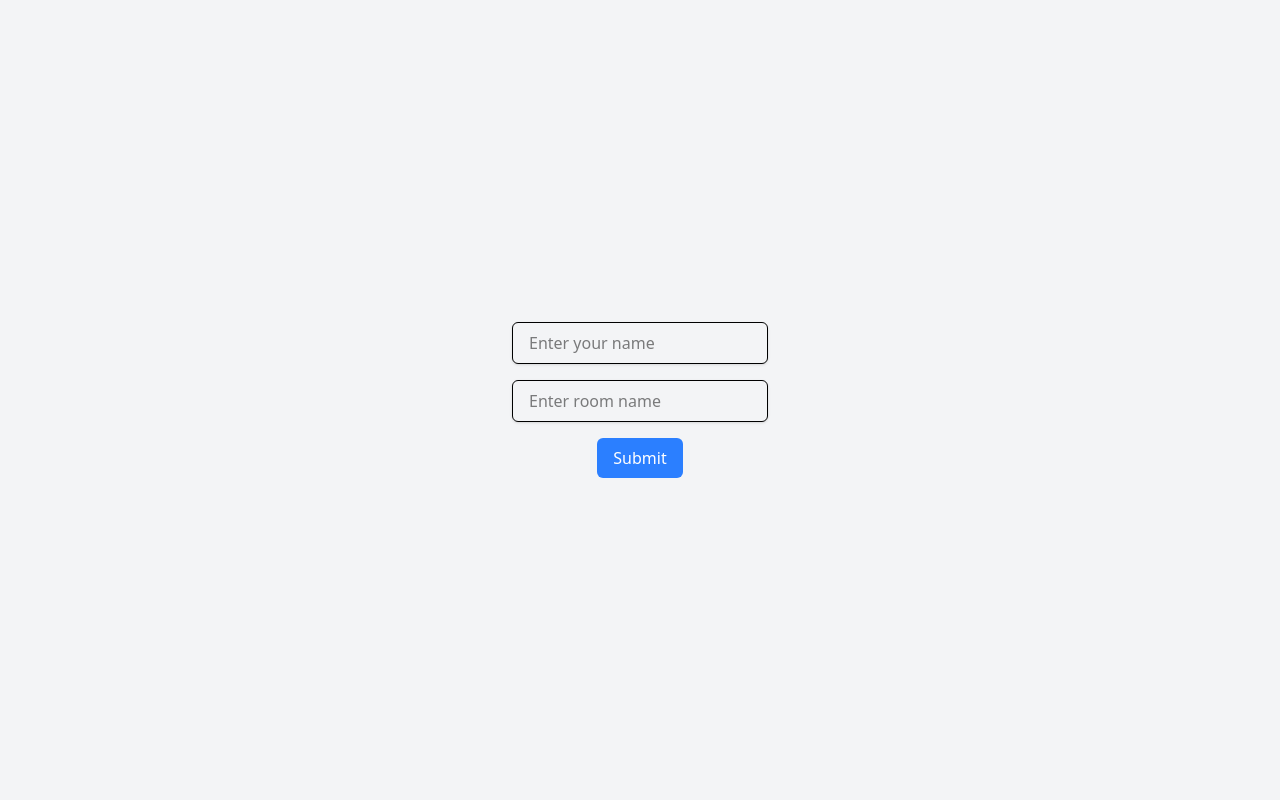
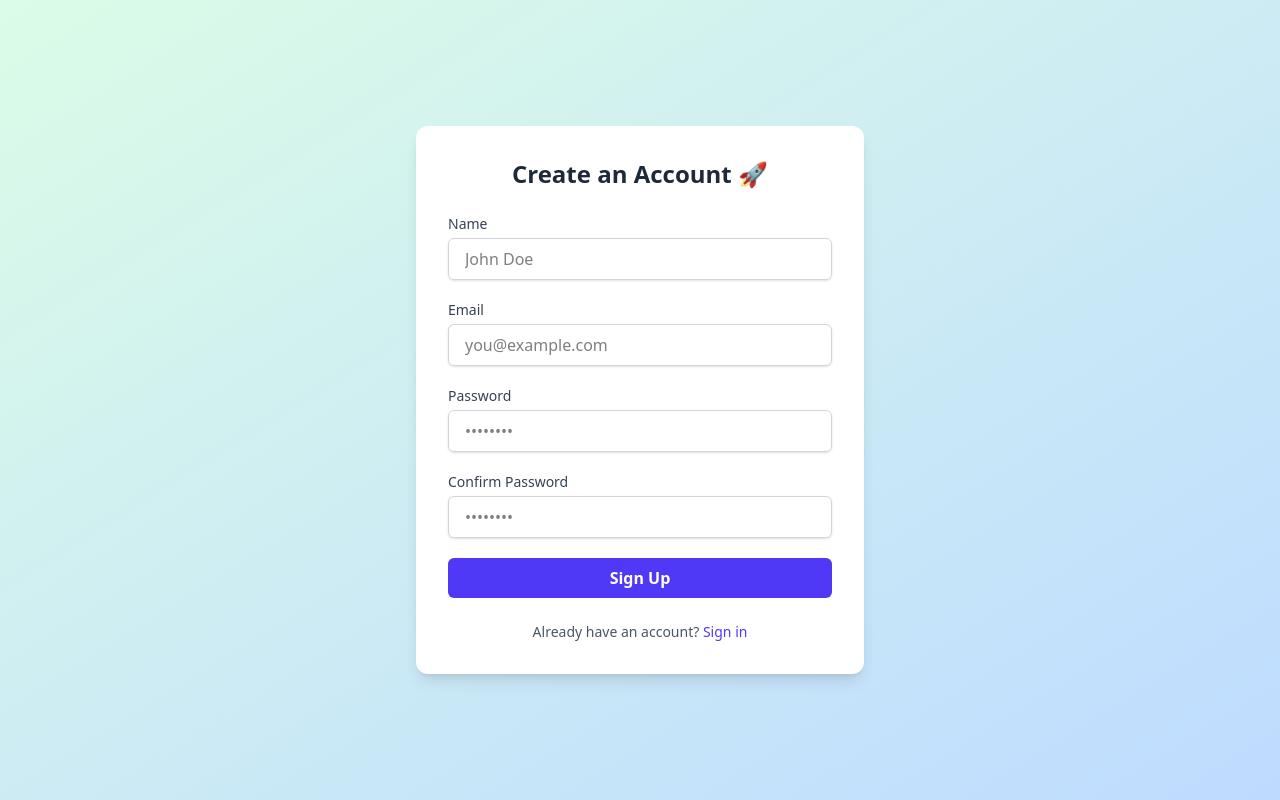
Before and after one commit to WebWizBivek/chat-app-socket.io, a React (Vite) app in the folder client/: page /signup in a window 1280 px wide. Built offline with nearby package versions, Linux system fonts and the light colour scheme; no server answers.

Commit message:
Refactor application structure and implement room joining functionality with socket communication

```diff
--- a/client/src/App.jsx
+++ b/client/src/App.jsx
@@ -1,16 +1,6 @@
-import { useState } from 'react'
-import SignIn from './pages/Signin'
-import ChatApp from './pages/ChatApp'
-
+import { useState } from "react";
 function App() {
-
-  return (
-   <div>
-{/* <SignIn /> */}
-<ChatApp />
-
-   </div>
-  )
+  return <div></div>;
 }
 
-export default App
+export default App;
--- /dev/null
+++ b/client/src/components/Room.jsx
@@ -0,0 +1,75 @@
+import React, { useState, useContext, useEffect } from "react";
+import { SocketContext } from "../providers/socketProvider";
+import { useSearchParams } from "react-router-dom";
+
+function Room() {
+  const socket = useContext(SocketContext);
+  const [searchParams] = useSearchParams();
+  const name = searchParams.get("name");
+  const room = searchParams.get("room");
+
+  const [message, setMessage] = useState("");
+  const [messages, setMessages] = useState([]);
+
+  // Listen for incoming messages
+  useEffect(() => {
+    socket.on("receive_message", (data) => {
+      setMessages((prev) => [...prev, data]);
+    });
+
+    return () => {
+      socket.off("receive_message");
+    };
+  }, [socket]);
+
+  const handleSendMessage = (e) => {
+    e.preventDefault();
+
+    if (!message.trim()) return;
+
+    const msgData = {
+      room,
+      name,
+      text: message,
+      time: new Date().toLocaleTimeString(),
+    };
+
+    socket.emit("send_message", msgData);
+    setMessages((prev) => [...prev, msgData]);
+    setMessage("");
+  };
+
+  return (
+    <div className="min-h-screen bg-gray-100 p-6 flex flex-col">
+      <h2 className="text-xl font-bold text-center mb-4">Room: {room}</h2>
+
+      <div className="flex-1 overflow-y-auto bg-white p-4 rounded-md shadow mb-4">
+        {messages.map((msg, index) => (
+          <div key={index} className="mb-2">
+            <span className="font-semibold">{msg.name}:</span>{" "}
+            <span>{msg.text}</span>
+            <span className="text-xs text-gray-500 ml-2">({msg.time})</span>
+          </div>
+        ))}
+      </div>
+
+      <form onSubmit={handleSendMessage} className="flex gap-2">
+        <input
+          type="text"
+          value={message}
+          onChange={(e) => setMessage(e.target.value)}
+          placeholder="Type your message..."
+          className="flex-1 px-4 py-2 border border-gray-300 rounded-md shadow-sm focus:ring-indigo-500 focus:border-indigo-500"
+        />
+        <button
+          type="submit"
+          className="px-4 py-2 bg-indigo-600 text-white rounded-md hover:bg-indigo-700"
+        >
+          Send
+        </button>
+      </form>
+    </div>
+  );
+}
+
+export default Room;
--- a/client/src/main.jsx
+++ b/client/src/main.jsx
@@ -1,17 +1,30 @@
-import { StrictMode } from 'react'
-import { createRoot } from 'react-dom/client'
-import './index.css'
-import App from './App.jsx'
-import SocketProvider from './providers/socketProvider.jsx'
+import { StrictMode } from "react";
+import { createRoot } from "react-dom/client";
+import "./index.css";
+import App from "./App.jsx";
+import SocketProvider from "./providers/socketProvider.jsx";
+import { createBrowserRouter, RouterProvider } from "react-router";
+import SignIn from "./pages/Signin.jsx";
+import SignUp from "./pages/Signup.jsx";
+import JoinRoom from "./pages/JoinRoom.jsx";
 
-createRoot(document.getElementById('root')).render(
+let router = createBrowserRouter([
+  {
+    path: "/",
+    Component: SignIn,
+  },
+  {
+    path: "/signup",
+    Component: SignUp,
+  },
+  {
+    path: "/join",
+    Component: JoinRoom,
+  },
+]);
 
-<SocketProvider>
-
-  <App />
-
-
-</SocketProvider>
-
-
-)
+createRoot(document.getElementById("root")).render(
+  <SocketProvider>
+    <RouterProvider router={router}></RouterProvider>
+  </SocketProvider>
+);
--- a/client/src/pages/ChatApp.jsx
+++ b/client/src/pages/ChatApp.jsx
@@ -1,12 +1,18 @@
-import React, { useState } from 'react';
-import { useContext } from 'react';
-import { SocketContext } from '../providers/socketProvider.jsx';
+import React, { useState } from "react";
+import { useContext } from "react";
+import { SocketContext } from "../providers/socketProvider.jsx";
 function NameRoomForm() {
-  const [name, setName] = useState('');
-  const [room, setRoom] = useState('');
-    const socket= useContext(SocketContext);
+  const [name, setName] = useState("");
+  const [room, setRoom] = useState("");
+  const [data, setData] = useState(null);
+
+  const socket = useContext(SocketContext);
   const handleClick = () => {
-    socket.emit("hello","i love india")
+    setData({ name, room });
+    socket.emit("hello", {
+      name,
+      room,
+    });
   };
 
   return (
@@ -25,6 +31,7 @@ function NameRoomForm() {
         placeholder="Enter room name"
         className="px-4 py-2 w-64 border rounded-md shadow-sm focus:outline-none focus:ring-2 focus:ring-blue-400"
       />
+
       <button
         onClick={handleClick}
         className="px-4 py-2 bg-blue-500 text-white rounded-md hover:bg-blue-600 transition"
--- /dev/null
+++ b/client/src/pages/JoinRoom.jsx
@@ -0,0 +1,78 @@
+import React, { useState, useContext } from "react";
+import { useNavigate } from "react-router";
+import { SocketContext } from "../providers/socketProvider"; // adjust path if needed
+
+function JoinRoom() {
+  const [name, setName] = useState("");
+  const [room, setRoom] = useState("");
+  const [error, setError] = useState("");
+  const socket = useContext(SocketContext);
+  const navigate = useNavigate();
+
+  const handleJoin = (e) => {
+    e.preventDefault();
+
+    if (!name || !room) {
+      setError("Please fill in both fields.");
+      return;
+    }
+
+    socket.emit("join_room", { name, room });
+
+    // Store info locally or in context if needed
+    navigate(`/chat?name=${name}&room=${room}`);
+  };
+
+  return (
+    <div className="flex items-center justify-center min-h-screen bg-gradient-to-r from-indigo-100 to-purple-200">
+      <div className="w-full max-w-md bg-white p-8 rounded-xl shadow-lg">
+        <h2 className="text-2xl font-bold text-center text-gray-800 mb-6">
+          Join a Chat Room
+        </h2>
+
+        {error && (
+          <p className="text-red-500 text-sm mb-4 text-center">{error}</p>
+        )}
+
+        <form onSubmit={handleJoin} className="space-y-5">
+          <div>
+            <label className="block text-sm font-medium text-gray-700">
+              Name
+            </label>
+            <input
+              type="text"
+              value={name}
+              onChange={(e) => setName(e.target.value)}
+              placeholder="Your name"
+              className="mt-1 block w-full px-4 py-2 border border-gray-300 rounded-md shadow-sm focus:ring-indigo-500 focus:border-indigo-500"
+              required
+            />
+          </div>
+
+          <div>
+            <label className="block text-sm font-medium text-gray-700">
+              Room
+            </label>
+            <input
+              type="text"
+              value={room}
+              onChange={(e) => setRoom(e.target.value)}
+              placeholder="Room name"
+              className="mt-1 block w-full px-4 py-2 border border-gray-300 rounded-md shadow-sm focus:ring-indigo-500 focus:border-indigo-500"
+              required
+            />
+          </div>
+
+          <button
+            type="submit"
+            className="w-full py-2 px-4 bg-indigo-600 hover:bg-indigo-700 text-white font-semibold rounded-md"
+          >
+            Join Room
+          </button>
+        </form>
+      </div>
+    </div>
+  );
+}
+
+export default JoinRoom;
--- a/client/src/pages/Signin.jsx
+++ b/client/src/pages/Signin.jsx
@@ -1,37 +1,46 @@
-import React, { useState } from 'react';
+import React, { useState } from "react";
 
-function SignIn() {
-  const [email, setEmail] = useState('');
-  const [password, setPassword] = useState('');
-  const [error, setError] = useState('');
+export default function SignIn() {
+  const [email, setEmail] = useState("");
+  const [password, setPassword] = useState("");
+  const [error, setError] = useState("");
 
   const handleSubmit = async (e) => {
     e.preventDefault();
 
     if (!email || !password) {
-      setError('Please fill in both fields.');
+      setError("Please fill in both fields.");
       return;
     }
 
     try {
-      console.log('Signing in with:', { email, password });
-      setError('');
+      console.log("Signing in with:", { email, password });
+      setError("");
       // Add your sign-in logic here (API call, Firebase auth, etc.)
     } catch (err) {
-      setError('Authentication failed. Please try again.');
+      setError("Authentication failed. Please try again.");
     }
   };
 
   return (
     <div className="flex items-center justify-center min-h-screen bg-gradient-to-br from-blue-100 to-purple-200">
       <div className="w-full max-w-md bg-white p-8 rounded-xl shadow-lg">
-        <h2 className="text-2xl font-bold text-center text-gray-800 mb-6">Welcome Back 👋</h2>
+        <h2 className="text-2xl font-bold text-center text-gray-800 mb-6">
+          Welcome Back 👋
+        </h2>
 
-        {error && <p className="text-red-500 text-sm mb-4 text-center">{error}</p>}
+        {error && (
+          <p className="text-red-500 text-sm mb-4 text-center">{error}</p>
+        )}
 
         <form onSubmit={handleSubmit} className="space-y-5">
           <div>
-            <label htmlFor="email" className="block text-sm font-medium text-gray-700">Email</label>
+            <label
+              htmlFor="email"
+              className="block text-sm font-medium text-gray-700"
+            >
+              Email
+            </label>
             <input
               id="email"
               type="email"
@@ -44,7 +53,12 @@ function SignIn() {
           </div>
 
           <div>
-            <label htmlFor="password" className="block text-sm font-medium text-gray-700">Password</label>
+            <label
+              htmlFor="password"
+              className="block text-sm font-medium text-gray-700"
+            >
+              Password
+            </label>
             <input
               id="password"
               type="password"
@@ -65,8 +79,11 @@ function SignIn() {
         </form>
 
         <p className="mt-6 text-sm text-center text-gray-600">
-          Don’t have an account?{' '}
-          <a href="#" className="text-indigo-600 hover:text-indigo-800 font-medium transition duration-200">
+          Don’t have an account?{" "}
+          <a
+            href="#"
+            className="text-indigo-600 hover:text-indigo-800 font-medium transition duration-200"
+          >
             Sign up
           </a>
         </p>
@@ -74,5 +91,3 @@ function SignIn() {
     </div>
   );
 }
-
-export default SignIn;
--- a/client/src/pages/Signup.jsx
+++ b/client/src/pages/Signup.jsx
@@ -0,0 +1,138 @@
+import React, { useState } from "react";
+
+function SignUp() {
+  const [name, setName] = useState("");
+  const [email, setEmail] = useState("");
+  const [password, setPassword] = useState("");
+  const [confirmPassword, setConfirmPassword] = useState("");
+  const [error, setError] = useState("");
+
+  const handleSubmit = async (e) => {
+    e.preventDefault();
+
+    if (!name || !email || !password || !confirmPassword) {
+      setError("Please fill in all fields.");
+      return;
+    }
+
+    if (password !== confirmPassword) {
+      setError("Passwords do not match.");
+      return;
+    }
+
+    try {
+      console.log("Signing up with:", { name, email, password });
+      setError("");
+      // Add your sign-up logic here (API call, Firebase auth, etc.)
+    } catch (err) {
+      setError("Registration failed. Please try again.");
+    }
+  };
+
+  return (
+    <div className="flex items-center justify-center min-h-screen bg-gradient-to-br from-green-100 to-blue-200">
+      <div className="w-full max-w-md bg-white p-8 rounded-xl shadow-lg">
+        <h2 className="text-2xl font-bold text-center text-gray-800 mb-6">
+          Create an Account 🚀
+        </h2>
+
+        {error && (
+          <p className="text-red-500 text-sm mb-4 text-center">{error}</p>
+        )}
+
+        <form onSubmit={handleSubmit} className="space-y-5">
+          <div>
+            <label
+              htmlFor="name"
+              className="block text-sm font-medium text-gray-700"
+            >
+              Name
+            </label>
+            <input
+              id="name"
+              type="text"
+              value={name}
+              onChange={(e) => setName(e.target.value)}
+              placeholder="John Doe"
+              className="mt-1 block w-full px-4 py-2 border border-gray-300 rounded-md shadow-sm focus:ring-indigo-500 focus:border-indigo-500 transition duration-200"
+              required
+            />
+          </div>
+
+          <div>
+            <label
+              htmlFor="email"
+              className="block text-sm font-medium text-gray-700"
+            >
+              Email
+            </label>
+            <input
+              id="email"
+              type="email"
+              value={email}
+              onChange={(e) => setEmail(e.target.value)}
+              placeholder="you@example.com"
+              className="mt-1 block w-full px-4 py-2 border border-gray-300 rounded-md shadow-sm focus:ring-indigo-500 focus:border-indigo-500 transition duration-200"
+              required
+            />
+          </div>
+
+          <div>
+            <label
+              htmlFor="password"
+              className="block text-sm font-medium text-gray-700"
+            >
+              Password
+            </label>
+            <input
+              id="password"
+              type="password"
+              value={password}
+              onChange={(e) => setPassword(e.target.value)}
+              placeholder="••••••••"
+              className="mt-1 block w-full px-4 py-2 border border-gray-300 rounded-md shadow-sm focus:ring-indigo-500 focus:border-indigo-500 transition duration-200"
+              required
+            />
+          </div>
+
+          <div>
+            <label
+              htmlFor="confirmPassword"
+              className="block text-sm font-medium text-gray-700"
+            >
+              Confirm Password
+            </label>
+            <input
+              id="confirmPassword"
+              type="password"
+              value={confirmPassword}
+              onChange={(e) => setConfirmPassword(e.target.value)}
+              placeholder="••••••••"
+              className="mt-1 block w-full px-4 py-2 border border-gray-300 rounded-md shadow-sm focus:ring-indigo-500 focus:border-indigo-500 transition duration-200"
+              required
+            />
+          </div>
+
+          <button
+            type="submit"
+            className="w-full py-2 px-4 bg-indigo-600 hover:bg-indigo-700 text-white font-semibold rounded-md transition duration-200"
+          >
+            Sign Up
+          </button>
+        </form>
+
+        <p className="mt-6 text-sm text-center text-gray-600">
+          Already have an account?{" "}
+          <a
+            href="#"
+            className="text-indigo-600 hover:text-indigo-800 font-medium transition duration-200"
+          >
+            Sign in
+          </a>
+        </p>
+      </div>
+    </div>
+  );
+}
+
+export default SignUp;
```
Also changed, not shown: 1 other file (tests, documents, lock files or other folders).
